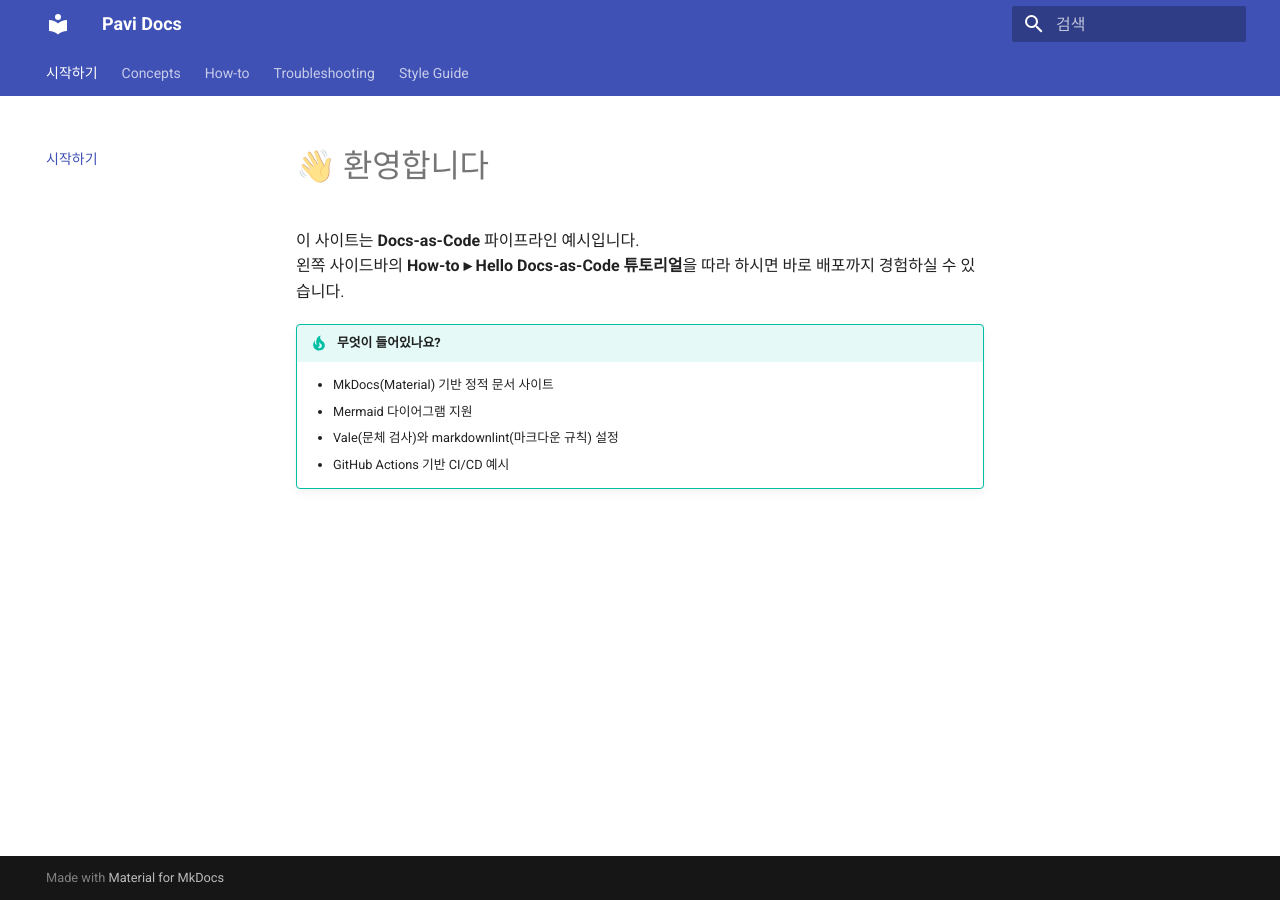
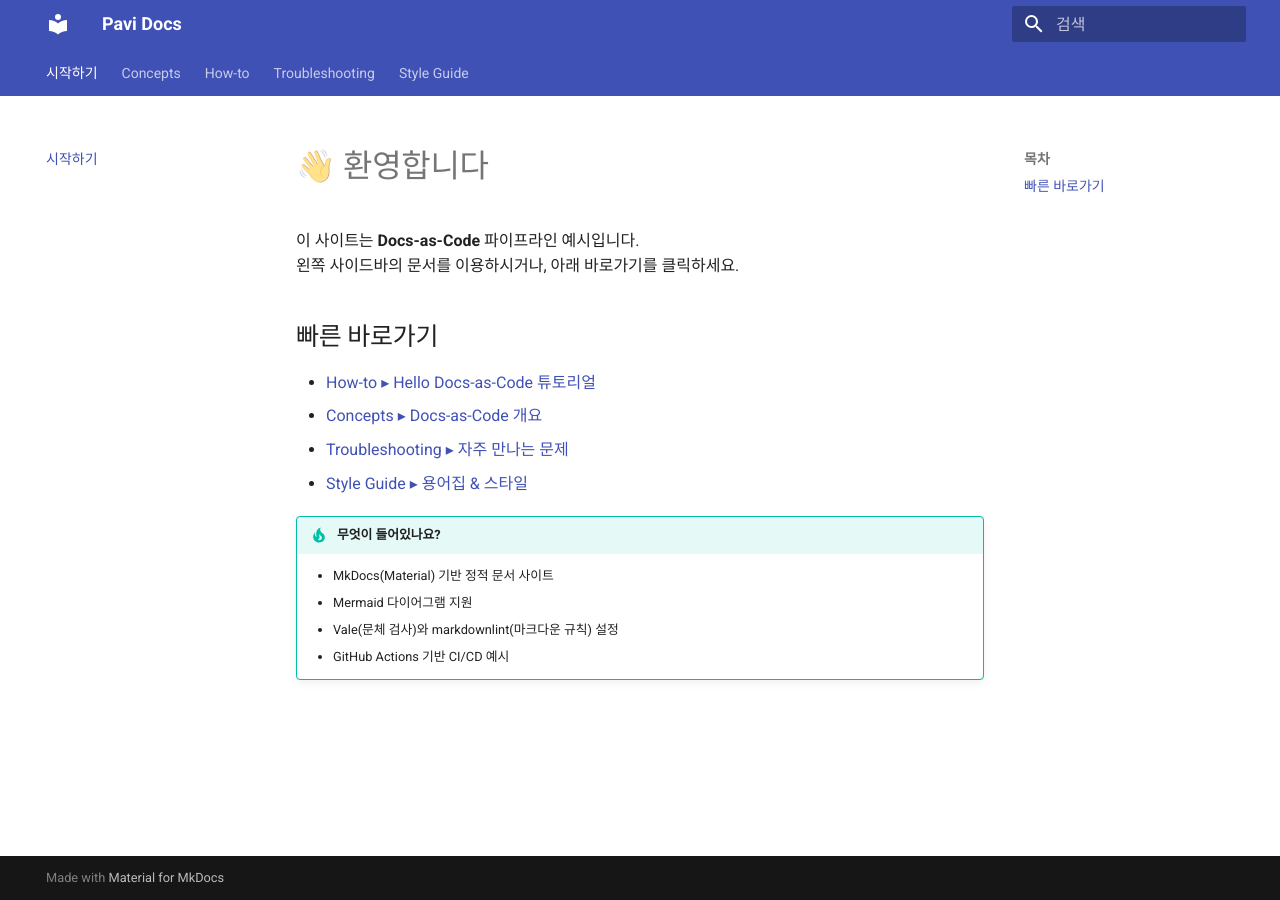
Before and after one commit to clpavi/docs-as-code-starter, an MkDocs documentation site: the page built from docs/index.md, in a window 1280 px wide. Built offline with MkDocs 1.6.1 and Material for MkDocs 9.7.7, drawn with Linux system fonts in a browser that asks for light colours.

Commit message:
Update index.md

```diff
--- a/docs/index.md
+++ b/docs/index.md
@@ -1,7 +1,13 @@
 # 👋 환영합니다
 
 이 사이트는 **Docs-as-Code** 파이프라인 예시입니다.
-왼쪽 사이드바의 **How-to ▸ Hello Docs-as-Code 튜토리얼**을 따라 하시면 바로 배포까지 경험하실 수 있습니다.
+왼쪽 사이드바의 문서를 이용하시거나, 아래 바로가기를 클릭하세요.
+
+## 빠른 바로가기
+- [How-to ▸ Hello Docs-as-Code 튜토리얼](how-to/hello-tutorial/)
+- [Concepts ▸ Docs-as-Code 개요](concepts/overview/)
+- [Troubleshooting ▸ 자주 만나는 문제](troubleshooting/common-issues.md)
+- [Style Guide ▸ 용어집 & 스타일](style-guide/glossary.md)
 
 !!! tip "무엇이 들어있나요?"
     - MkDocs(Material) 기반 정적 문서 사이트
```
